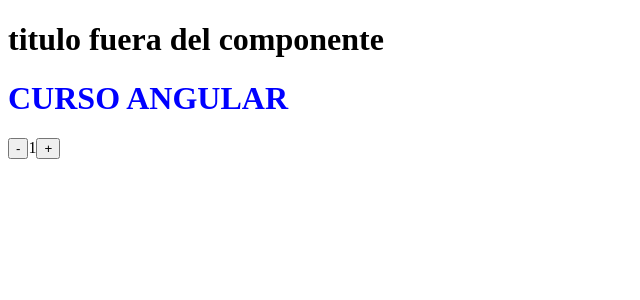
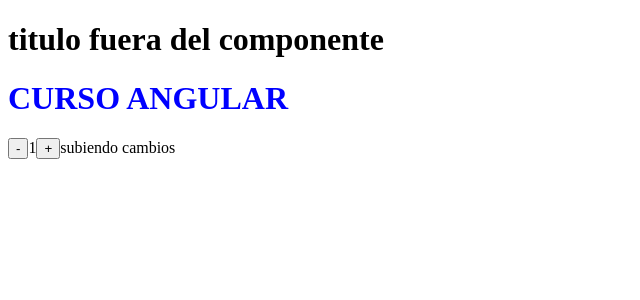
Before and after one commit to Carito-pkt/Curso_Angular, an Angular app: page / in a window 1280 px wide. Shown: the top 300 px of the page, without its empty margins (0-640 px from the left). Built offline with nearby package versions, Linux system fonts and the light colour scheme.

Commit message:
probando commit

```diff
--- a/src/app/contador/contador.component.html
+++ b/src/app/contador/contador.component.html
@@ -5,3 +5,4 @@
 <button (click)="decrementar()">-</button>
 <span>{{numero}}</span>
 <button (click)="incrementar()">+</button>
+<span>subiendo cambios</span>
```
